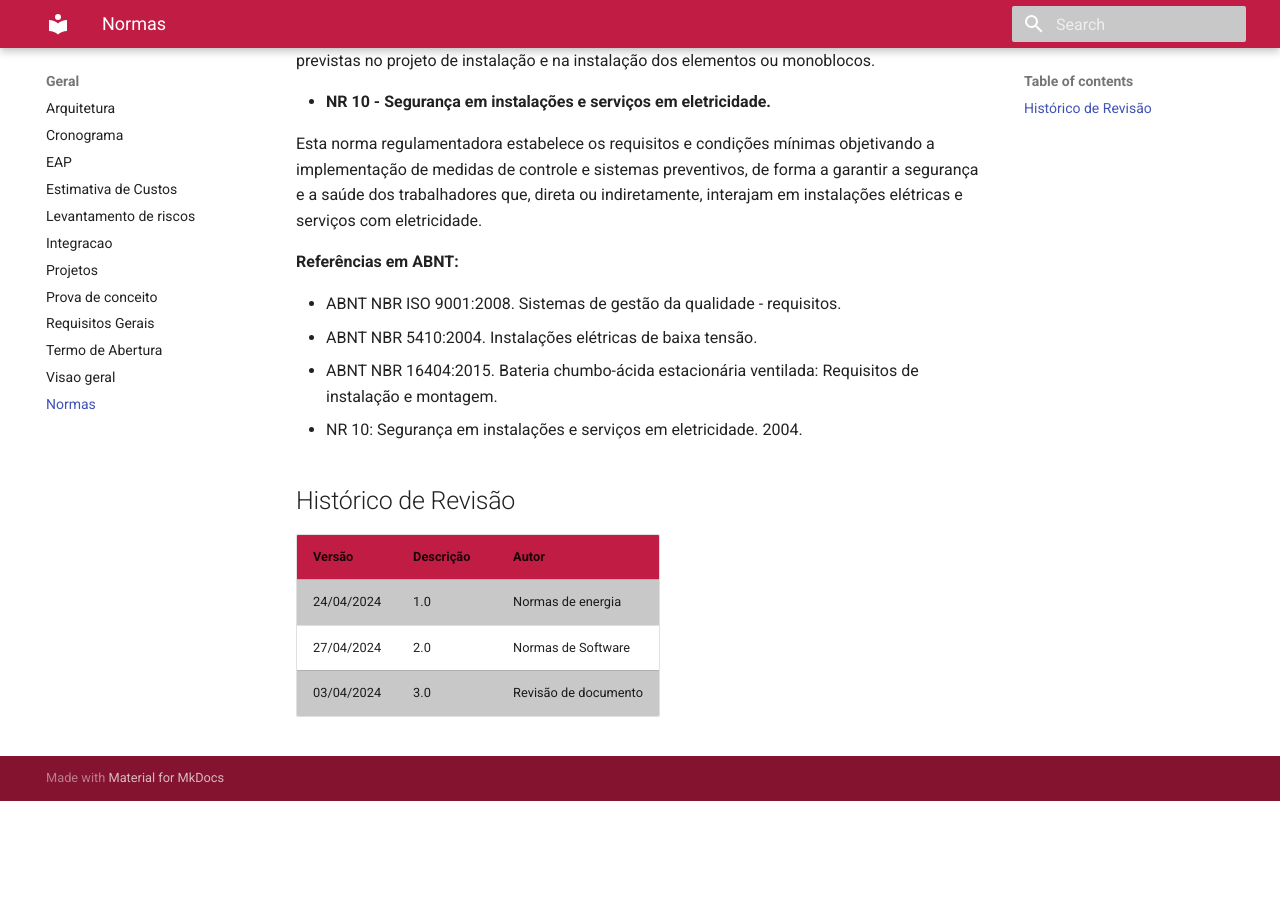
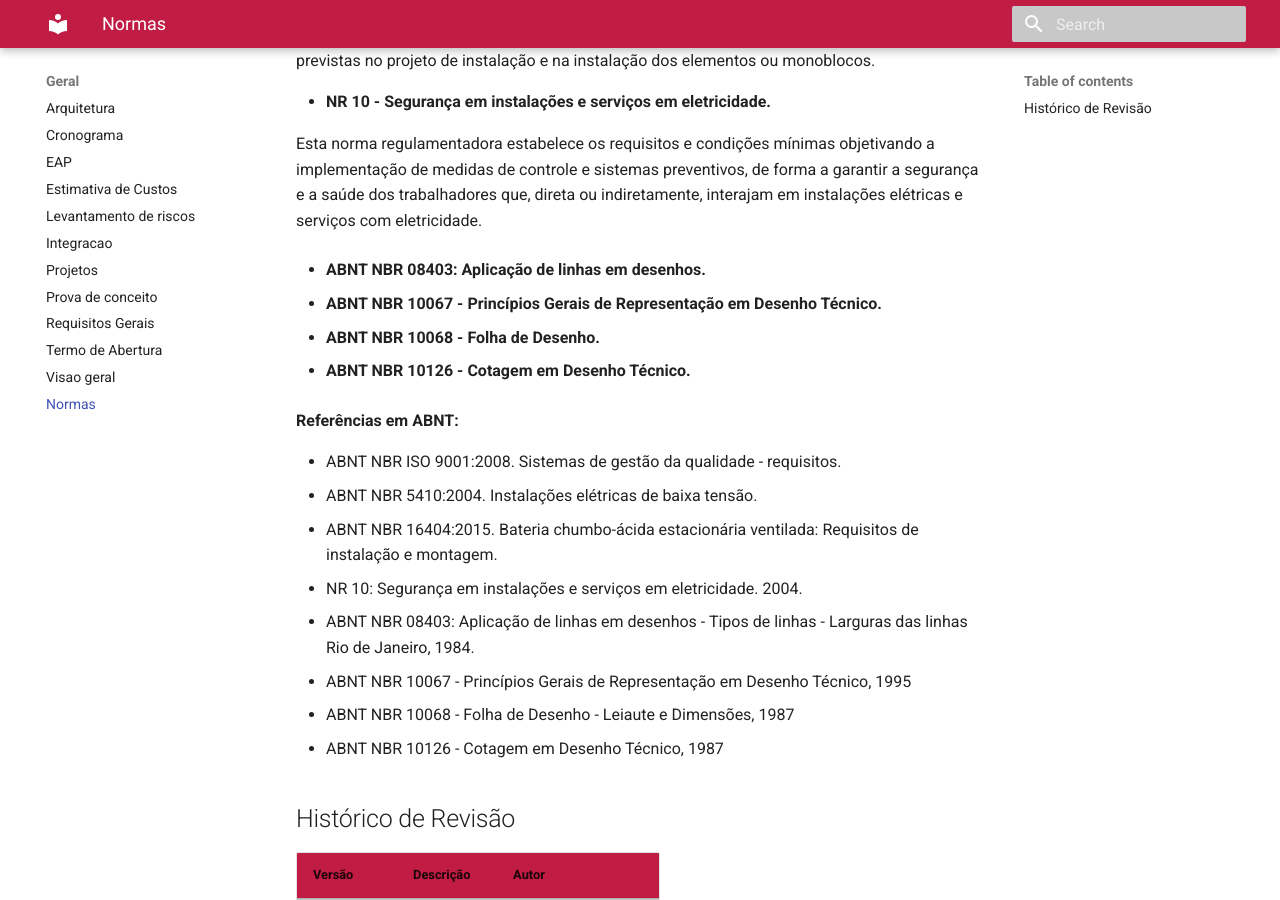
Before and after one commit to Calcioft/ScanPoint, an MkDocs documentation site: the page built from docs/geral/normas.md, in a window 1280 px wide and 900 px high, scrolled down 762 px. Built offline with MkDocs 1.6.1 and Material for MkDocs 9.7.7, drawn with Linux system fonts in a browser that asks for light colours; before the commit the page ends 1563 px from its top, so only the background shows below that.

Commit message:
Update normas.md

```diff
--- a/docs/geral/normas.md
+++ b/docs/geral/normas.md
@@ -18,12 +18,33 @@ Essa norma estabelece os requisitos para projeto de instalação, montagem e car
 
 Esta norma regulamentadora estabelece os requisitos e condições mínimas objetivando a implementação de medidas de controle e sistemas preventivos, de forma a garantir a segurança e a saúde dos trabalhadores que, direta ou indiretamente, interajam em instalações elétricas e serviços com eletricidade.
 
+* **ABNT NBR 08403: Aplicação de linhas em desenhos.**
+
+
+
+* **ABNT NBR 10067 - Princípios Gerais de Representação em Desenho Técnico.**
+
+
+
+* **ABNT NBR 10068 - Folha de Desenho.**
+
+
+
+* **ABNT NBR 10126 - Cotagem em Desenho Técnico.**
+
+
+
+
 **Referências em ABNT:**
 
 * ABNT NBR ISO 9001:2008. Sistemas de gestão da qualidade - requisitos.
 * ABNT NBR 5410:2004. Instalações elétricas de baixa tensão.
 * ABNT NBR 16404:2015. Bateria chumbo-ácida estacionária ventilada: Requisitos de instalação e montagem.
 * NR 10: Segurança em instalações e serviços em eletricidade. 2004.
+* ABNT NBR 08403: Aplicação de linhas em desenhos - Tipos de linhas - Larguras das linhas Rio de Janeiro, 1984.
+* ABNT NBR 10067 - Princípios Gerais de Representação em Desenho Técnico, 1995
+* ABNT NBR 10068 - Folha de Desenho - Leiaute e Dimensões, 1987
+* ABNT NBR 10126 - Cotagem em Desenho Técnico, 1987
 
 ## Histórico de Revisão
 
```
